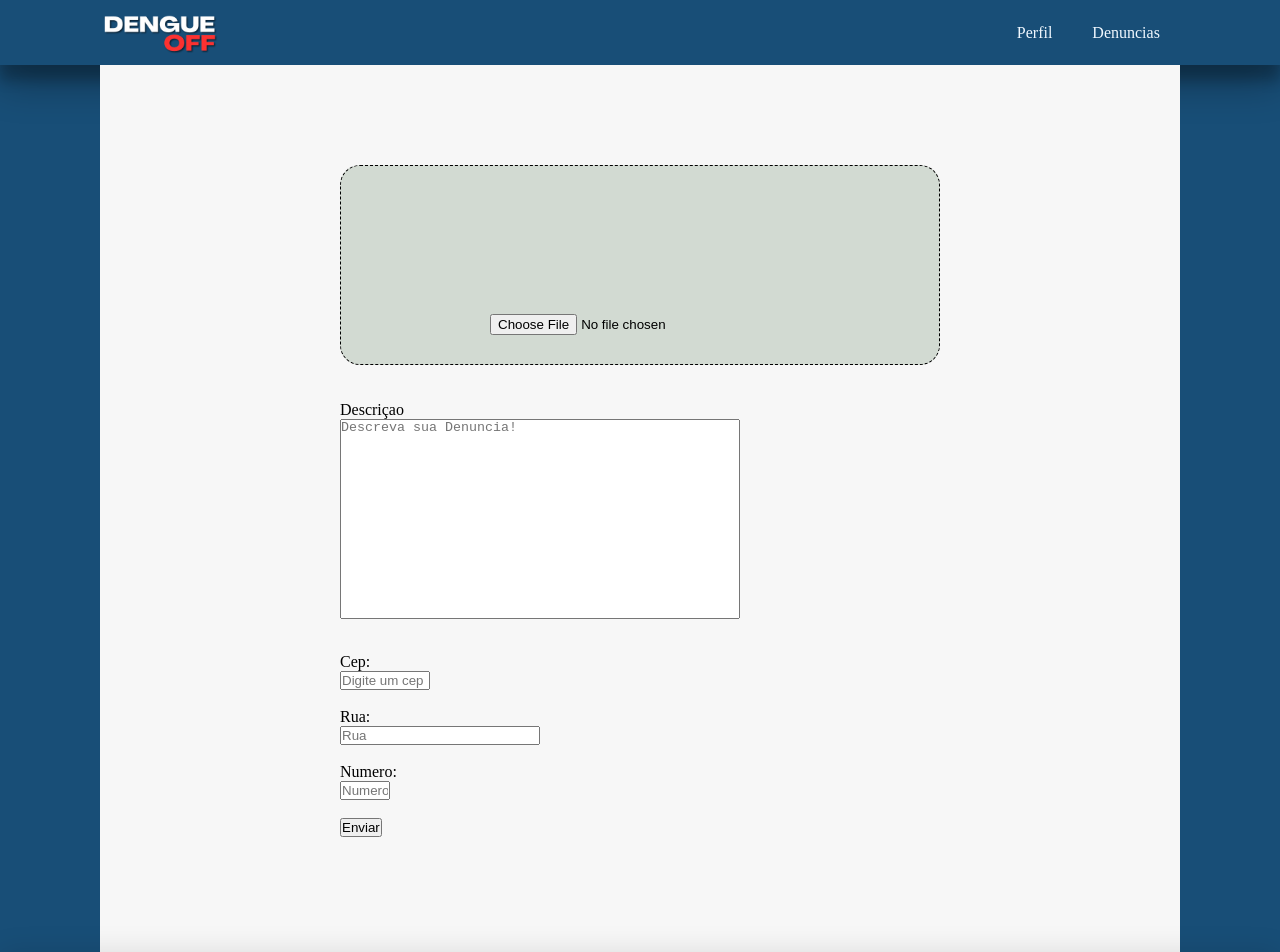
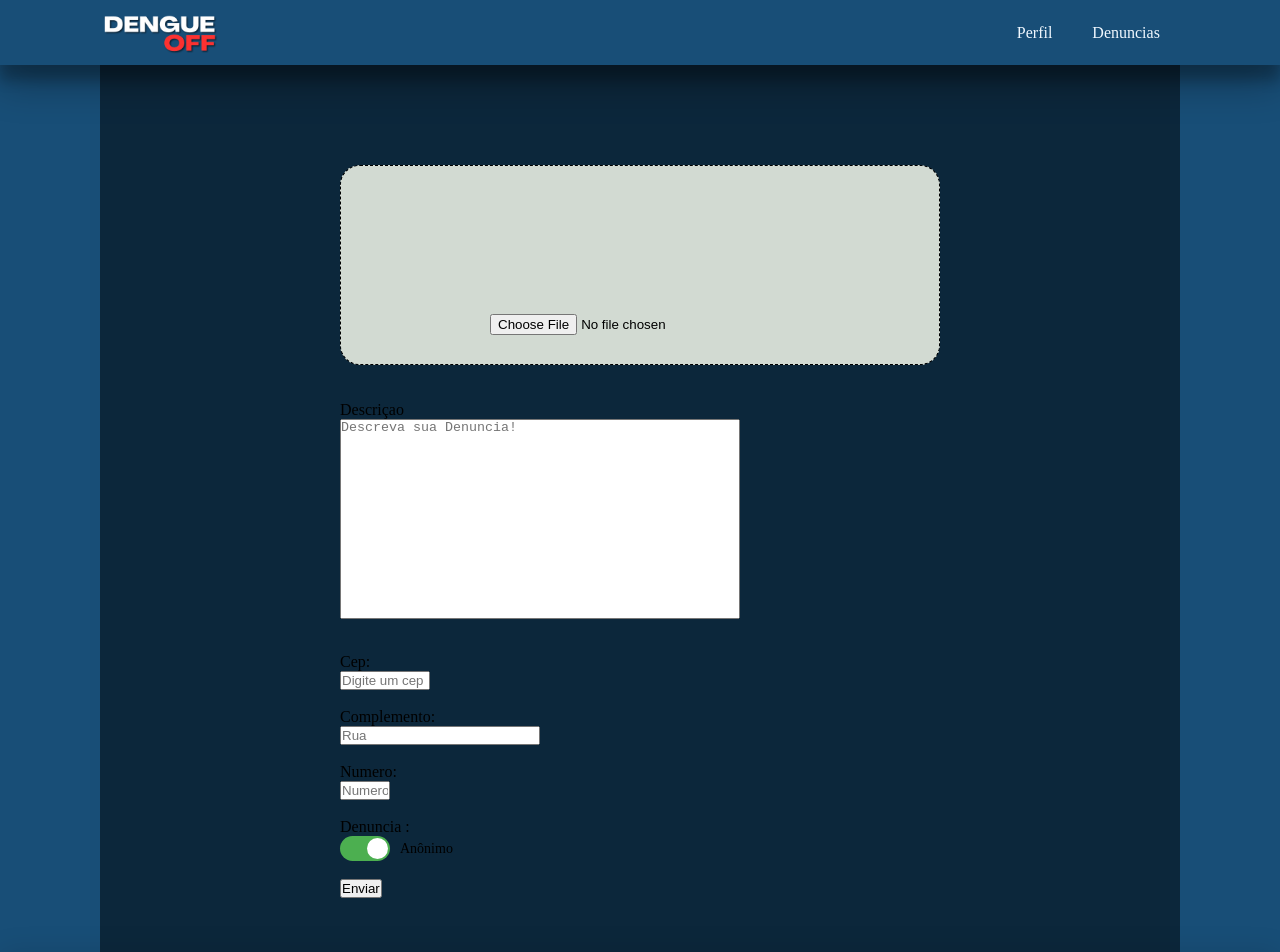
Before and after one commit to phlgoncalves/Projeto_Integrador, a React (Vite) app in the folder frontend/: page /denuncia in a window 1280 px wide. Shown: the top 952 px of the page. Built offline with nearby package versions, Linux system fonts and the light colour scheme; a web font is replaced by a local one.

Commit message:
continuando a estilizaçao da pagina Denuncia

```diff
--- a/frontend/src/components/RegistrationForm/index.tsx
+++ b/frontend/src/components/RegistrationForm/index.tsx
@@ -99,7 +99,7 @@ function RegistrationForm() {
       <label htmlFor="dataNasc">Data de Nascimento</label>
       <input type="date" name="dataNasc" id="dataNasc" />
 
-      <label htmlFor="email">Email</label>
+      <label htmlFor="email">E-mail</label>
       <input
         type="email"
         name="email"
--- a/frontend/src/pages/Denucias.tsx
+++ b/frontend/src/pages/Denucias.tsx
@@ -1,14 +1,26 @@
+import { useState } from "react";
 import Footer from "../components/Footer";
 import Header from "../components/Header";
 
 function Denuncias() {
+
+  // const [isMoved, setIsMoved] = useState(false);
+
+  // const handleClick = () => {
+  //   setIsMoved(!isMoved);
+  // }
+
+    const [isChecked, setIsChecked] = useState(true);
+
+    const handleChange = () => {
+      setIsChecked(!isChecked);
+    }
+
   return (
     <>
       <Header />
       <div className="container-denuncias">
-
         <div className="escolha-arquivo">
-
           <input
             type="file"
             id="foto"
@@ -19,23 +31,59 @@ function Denuncias() {
           />
         </div>
 
-        <br /><br />
+        <br />
+        <br />
 
-        <label className="descricao">Descriçao
+        <label className="descricao">
+          Descriçao
           <br />
-          <textarea placeholder="Descreva sua Denuncia!" name="" id="" cols={30} rows={8}></textarea>
+          <textarea
+            placeholder="Descreva sua Denuncia!"
+            name=""
+            id=""
+            cols={30}
+            rows={8}
+          ></textarea>
         </label>
 
         <div className="denuncia-end">
           Cep: <br />
-          <input className="cep-input" type="text" placeholder="Digite um cep " />
-          <br /><br />
-          Rua: <br />
+          <input
+            className="cep-input"
+            type="text"
+            placeholder="Digite um cep "
+          />
+          <br />
+          <br />
+          Complemento: <br />
           <input className="rua-input" type="text" placeholder="Rua" />
-          <br /><br />
+          <br />
+          <br />
           Numero: <br />
           <input className="numero-input" type="text" placeholder="Numero" />
-          <br /><br />
+          <br />
+          <br />
+          {/* <div className="button" onClick={handleClick}>
+            <div className={`ball ${isMoved ? "ball-move" : ""}`}></div>
+          </div> */}
+           Denuncia :
+           <br />
+            <div className="switch-container">
+                <br />
+                <input
+                  type="checkbox"
+                  id="switch"
+                  className="switch-input"
+                  checked={isChecked}
+                  onChange={handleChange}
+                />
+                  <label htmlFor="switch" className="switch-label">
+                    {isChecked ? 'Anônimo' : 'Público'}
+                  </label>
+            </div>
+
+
+          <br />
           <button type="submit">Enviar</button>
         </div>
       </div>
@@ -44,4 +92,5 @@ function Denuncias() {
   );
 }
 
+
 export default Denuncias;
--- a/frontend/src/styles/style.css
+++ b/frontend/src/styles/style.css
@@ -453,7 +453,8 @@ p{
 
 /*-----DENUNCIAS---------*/
 .container-denuncias{
-    background-color: #F7F7F7;
+    /* background-color: #F7F7F7; */
+    background-color: rgba(0, 0, 0, 0.5);
     display: flex;
     align-items: center;
     height: 900px;
@@ -512,6 +513,85 @@ p{
     width: 50px;
   }
 
+  /* Switch.css */
+.switch-container {
+    display: flex;
+    align-items: center;
+  }
+
+  .switch-input {
+    appearance: none;
+    width: 50px;
+    height: 25px;
+    background-color: #ccc;
+    border-radius: 25px;
+    position: relative;
+    cursor: pointer;
+    transition: background-color 0.3s ease;
+  }
+
+  .switch-input:checked {
+    background-color: #4CAF50;
+  }
+
+  .switch-input:checked::before {
+    transform: translateX(25px);
+  }
+
+  .switch-input::before {
+    content: '';
+    position: absolute;
+    top: 2px;
+    left: 2px;
+    width: 21px;
+    height: 21px;
+    background-color: white;
+    border-radius: 50%;
+    transition: transform 0.3s ease;
+  }
+
+  .switch-label {
+    margin-left: 10px;
+    font-size: 14px;
+  }
+
+
+
+
+
+
+  /* .button{
+    width: 60px;
+    height: 25px;
+    background-color: #fafdff;
+    border-radius: 50px;
+    box-shadow: 0 0 2.5px 0 black;
+    cursor: pointer;
+    position: relative;
+  }
+
+  .ball{
+    position: absolute;
+    width: 30px;
+    height: 25px;
+    top: 0;
+    left: 0px;
+    border-radius: 50%;
+    background-color: black;
+    transition: left 1s;
+  }
+
+  .ball-move{
+    left: calc(100% - 30px);
+  }
+
+  .button:hover{
+    background-color: red;
+  } */
+
+
+
+
 /* --------------FOOTER-------------- */
 .container-footer {
     width: 100%;
```
